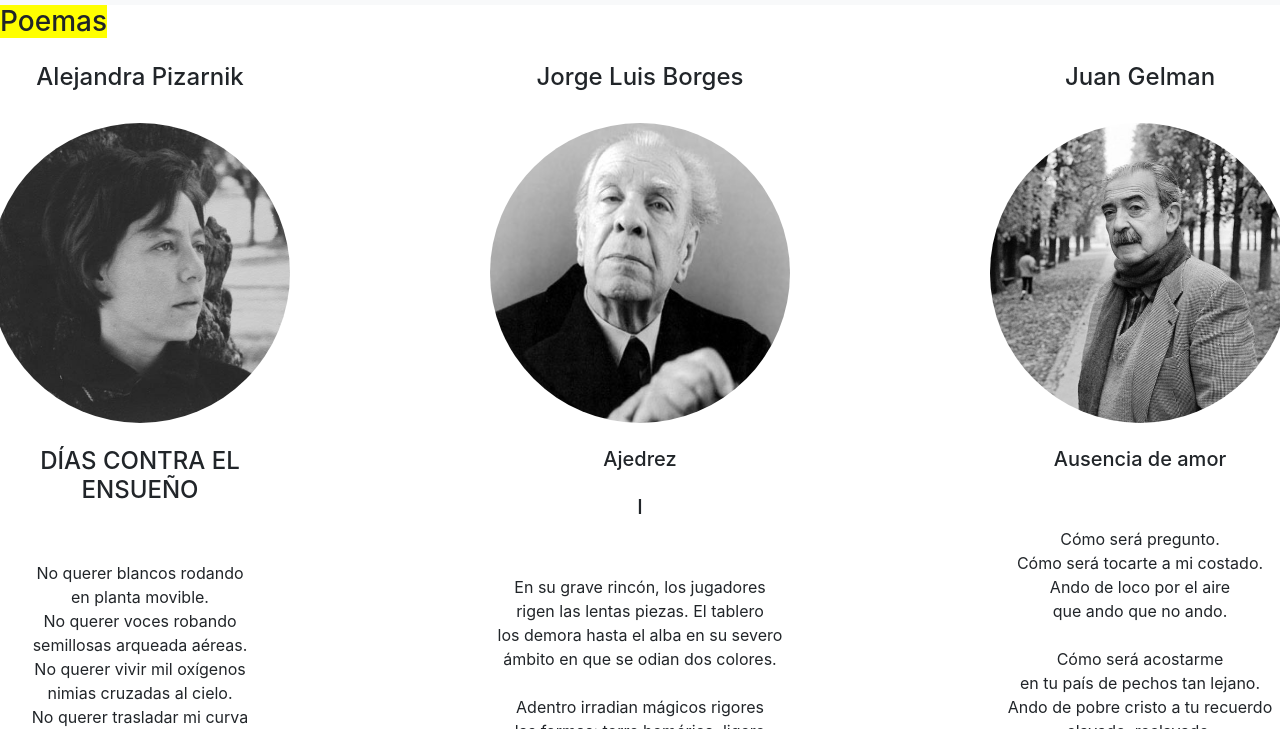
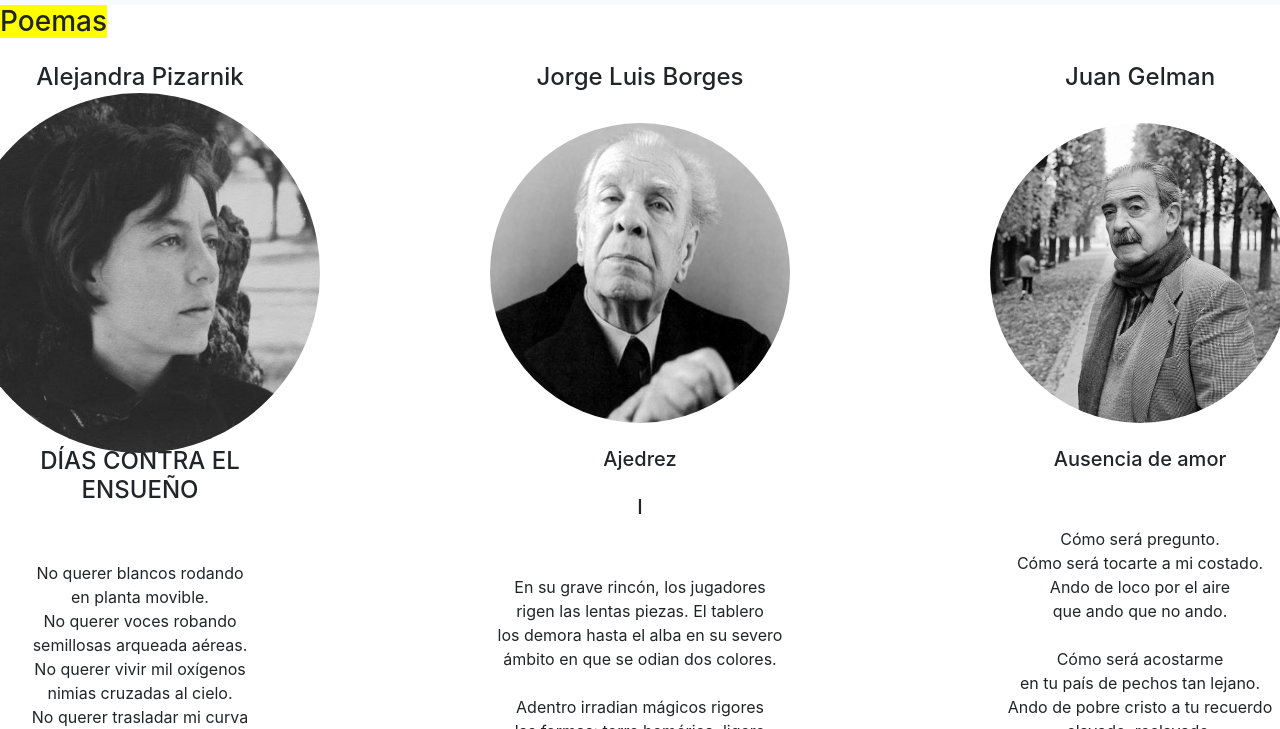
Before and after one commit to santibisku/IriSIento-boostrap, a plain HTML site: page pages/poemas.html in a window 1280 px wide. In both pictures the pointer is over the picture 140 px from the left and 344 px from the top of the page. Shown: the part 71-800 px from the top of the page. Drawn offline with nearby package versions, Linux system fonts and the light colour scheme.

Commit message:
Update styles.css

```diff
--- a/styles.css
+++ b/styles.css
@@ -48,8 +48,14 @@ h3 {
     border-radius: 100%;
     height: 300px;
     width: 300px;
+    transition: .2s
 
 }
+
+.poetaimg:hover{
+    transform: scale(1.2)
+}
+
 
 .poema {
 
```
